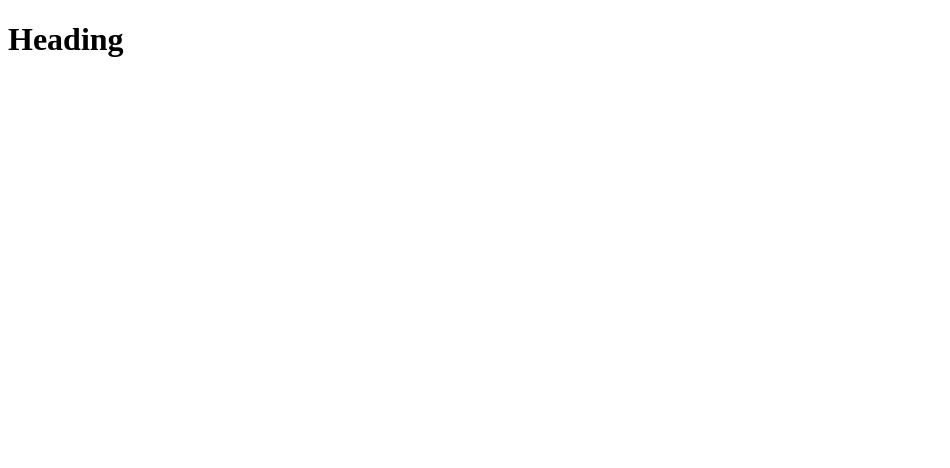
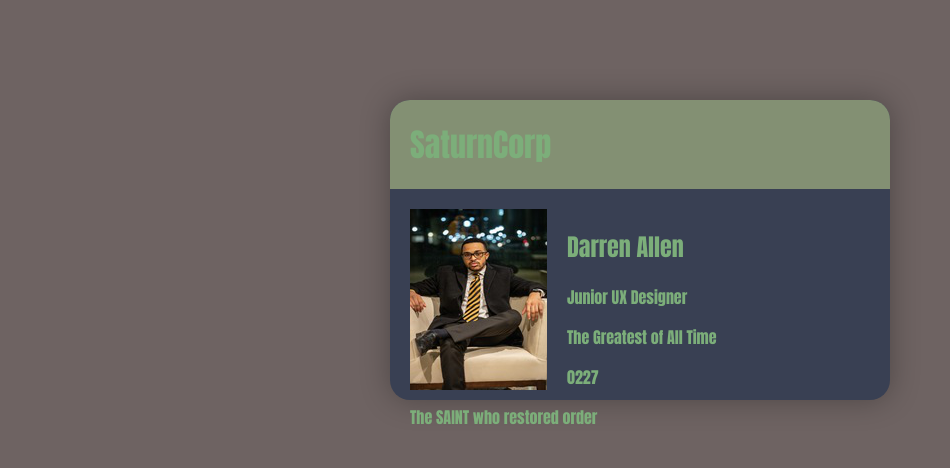
Before and after one commit to dallen227/html-things, a plain HTML site: page index.html in a window 1280 px wide. Shown: the whole page, without its empty margins (0-950 px from the left). Drawn offline with Linux system fonts and the light colour scheme.

Commit message:
modified:   index.html \

```diff
--- a/index.html
+++ b/index.html
@@ -8,7 +8,16 @@
     <link rel="stylesheet" href="screen.css">
   </head>
   <body>
-    <h1>Heading</h1>
-    <script src="index.js"></script>
+    <div class="card">
+      <h1 id="company">SaturnCorp</h1>
+      <div>
+        <img alt="Headshot of D. Allen" src="IMG_2340 (1).png" />
+        <h2>Darren Allen</h2>
+        <p>Junior UX Designer</p>
+        <p>The Greatest of All Time</p>
+        <p>0227</p>
+        <p>The SAINT who restored order</p>
+      </div>
+    </div>
   </body>
 </html>
--- a/screen.css
+++ b/screen.css
@@ -1 +1,32 @@
 /* Add screen styles below */
+body {
+    background: #6E6362;
+    margin-top: 100px;
+}
+
+.card{
+    background: #394053;
+    color: #7CAE7A;
+    margin: 0 auto;
+    width: 500px;
+    height: 300px;
+    border-radius: 20px;
+    box-shadow: 0 0 30px rgba(0,0,0,0.3);
+    font-family: Impact, Haettenschweiler, 'Arial Narrow Bold', sans-serif;
+}
+
+.card div{
+    padding: 20px
+}
+
+H1{
+    background: #839073;
+    margin: 0;
+    padding: 20px;
+    border-radius: 20px 20px 0 0;
+}
+
+img{
+    float: left;
+    margin-right: 20px;
+}
```
Also changed, not shown: IMG_2340 (1).png (added).
